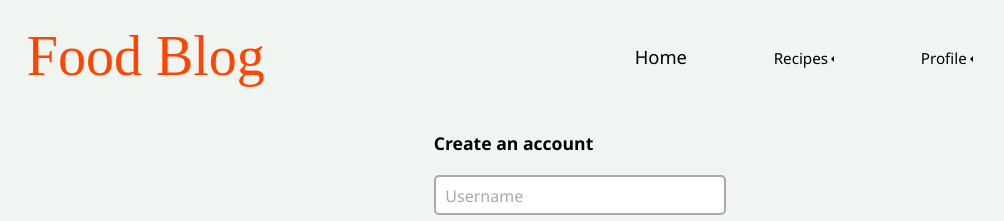
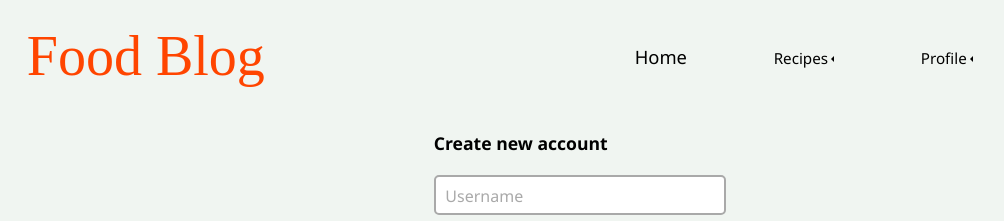
Before and after one commit to g-t-georgiev/recipe-blog, a React (Create React App) app: page /users/register in a window 1280 px wide. Shown: the top 221 px of the page, without its empty margins (60-1064 px from the left). Built offline with nearby package versions, Linux system fonts and the light colour scheme; a web font is replaced by a local one.

Commit message:
Changed title text of form.

```diff
--- a/src/components/Auth/Register/Register.js
+++ b/src/components/Auth/Register/Register.js
@@ -6,7 +6,7 @@ import FormFooter from '../../shared/form-footer/FormFooter';
 function Register() {
     return (
         <section>
-            <Form name="registerForm" title="Create an account">
+            <Form name="registerForm" title="Create new account">
                 <FormInput type="text" name="username" id="username" placeholder="Username" />
                 <FormInput type="email" name="email" id="email" placeholder="Email" />
                 <FormInput type="password" name="password" id="password" placeholder="Password" />
```
